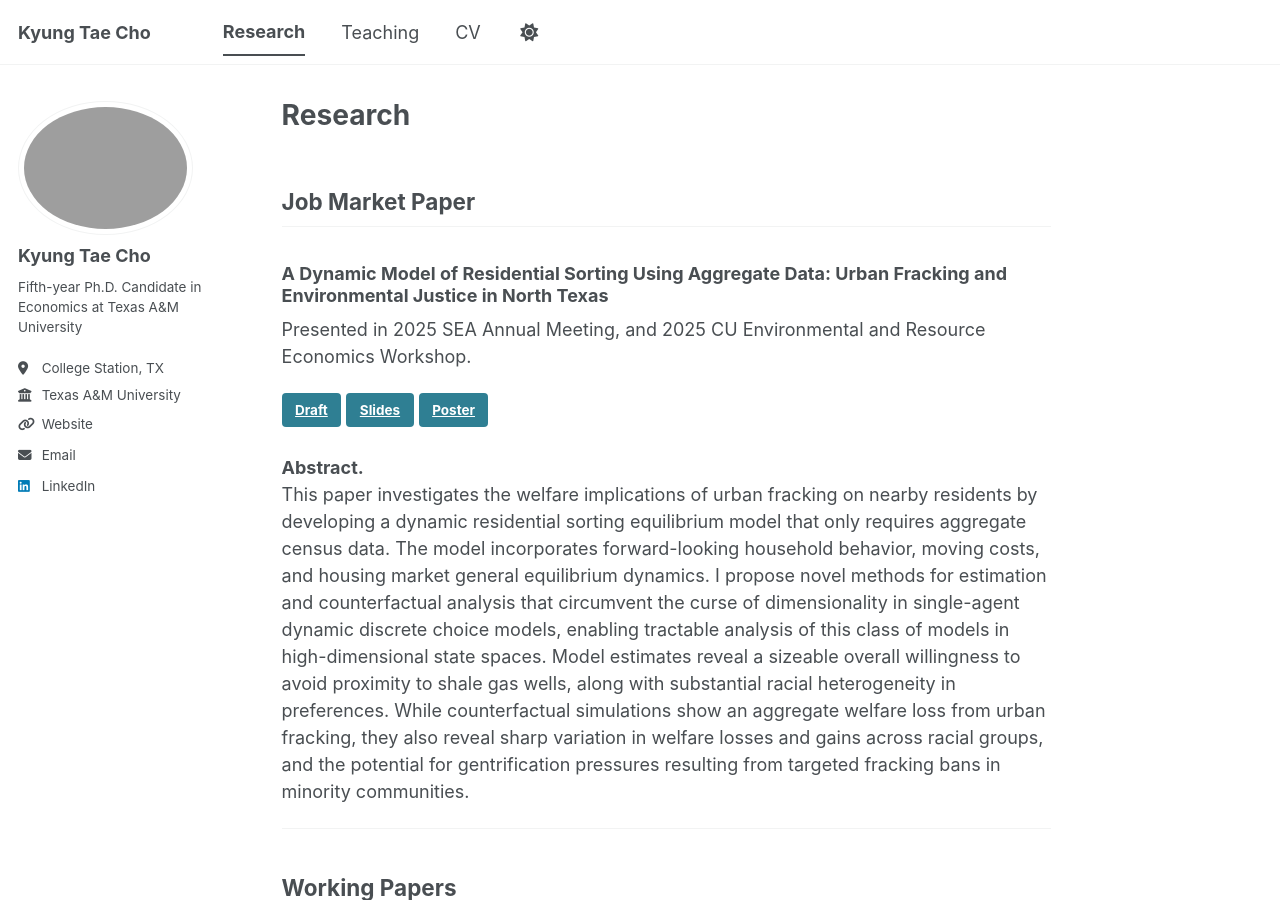
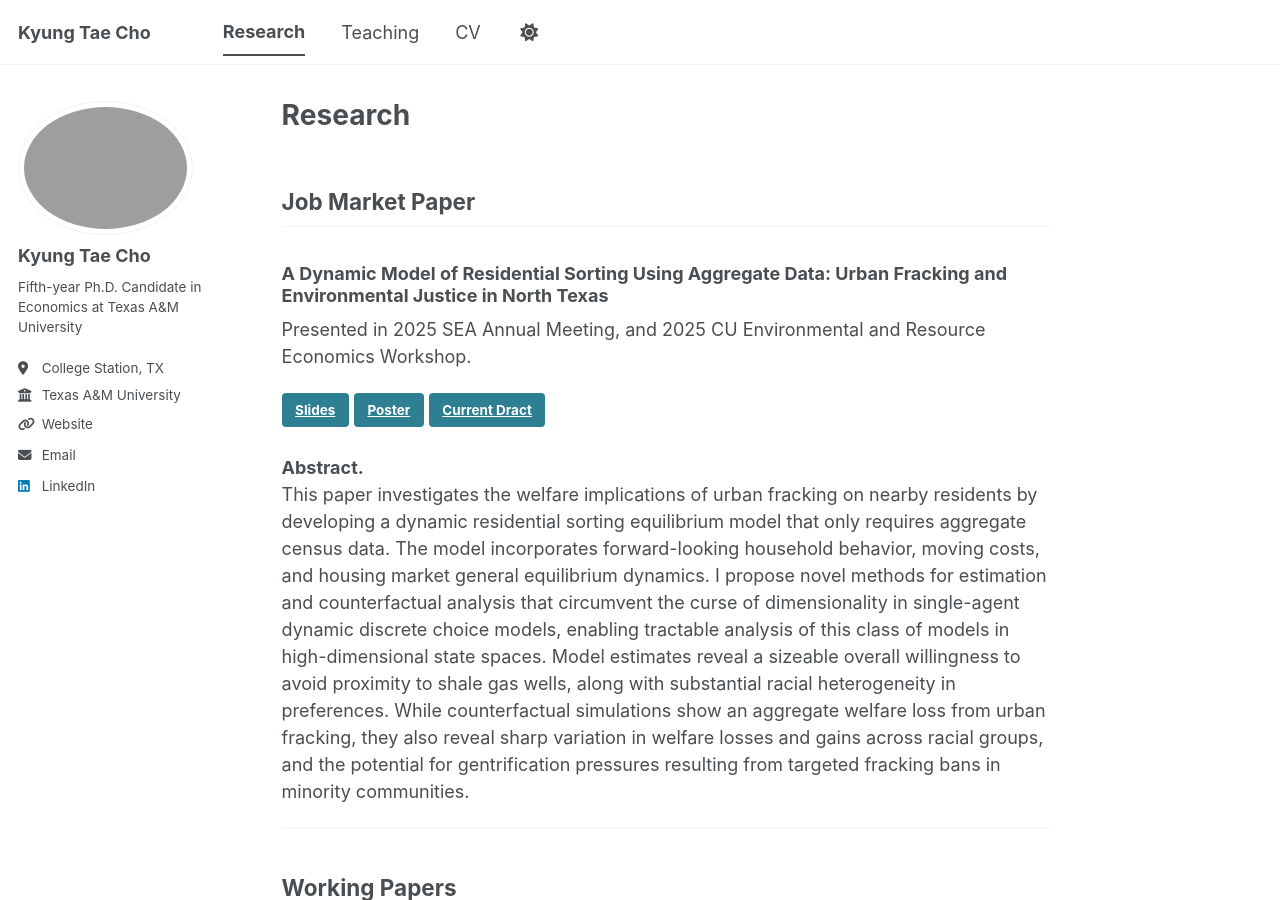
Before and after one commit to KyungtaeCho/KyungtaeCho.github.io, a Jekyll site: the page built from _pages/publications.md, in a window 1280 px wide and 900 px high. Built offline with Jekyll 4.4.1, drawn with Linux system fonts in a browser that asks for light colours; a script bundle is joined from its source files by our own code; library files that are not in the unit come from our copies.

Commit message:
Update publications.md

```diff
--- a/_pages/publications.md
+++ b/_pages/publications.md
@@ -10,9 +10,9 @@ author_profile: true
 ### A Dynamic Model of Residential Sorting Using Aggregate Data: Urban Fracking and Environmental Justice in North Texas
 Presented in 2025 SEA Annual Meeting, and 2025 CU Environmental and Resource Economics Workshop.
 
-[Draft](/files/jmp-draft.pdf){: .btn .btn--primary}
 [Slides](/files/jmp-slides.pdf){: .btn}
 [Poster](/files/jmp-poster.pdf){: .btn}
+[Current Dract](/files/jmp-draft.pdf){: .btn .btn--primary}
 
 **Abstract.**
 This paper investigates the welfare implications of urban fracking on nearby residents by developing a dynamic residential sorting equilibrium model that only requires aggregate census data. The model incorporates forward-looking household behavior, moving costs, and housing market general equilibrium dynamics. I propose novel methods for estimation and counterfactual analysis that circumvent the curse of dimensionality in single-agent dynamic discrete choice models, enabling tractable analysis of this class of models in high-dimensional state spaces. Model estimates reveal a sizeable overall willingness to avoid proximity to shale gas wells, along with substantial racial heterogeneity in preferences.  While counterfactual simulations show an aggregate welfare loss from urban fracking, they also reveal sharp variation in welfare losses and gains across racial groups, and the potential for gentrification pressures resulting from targeted fracking bans in minority communities.
```
